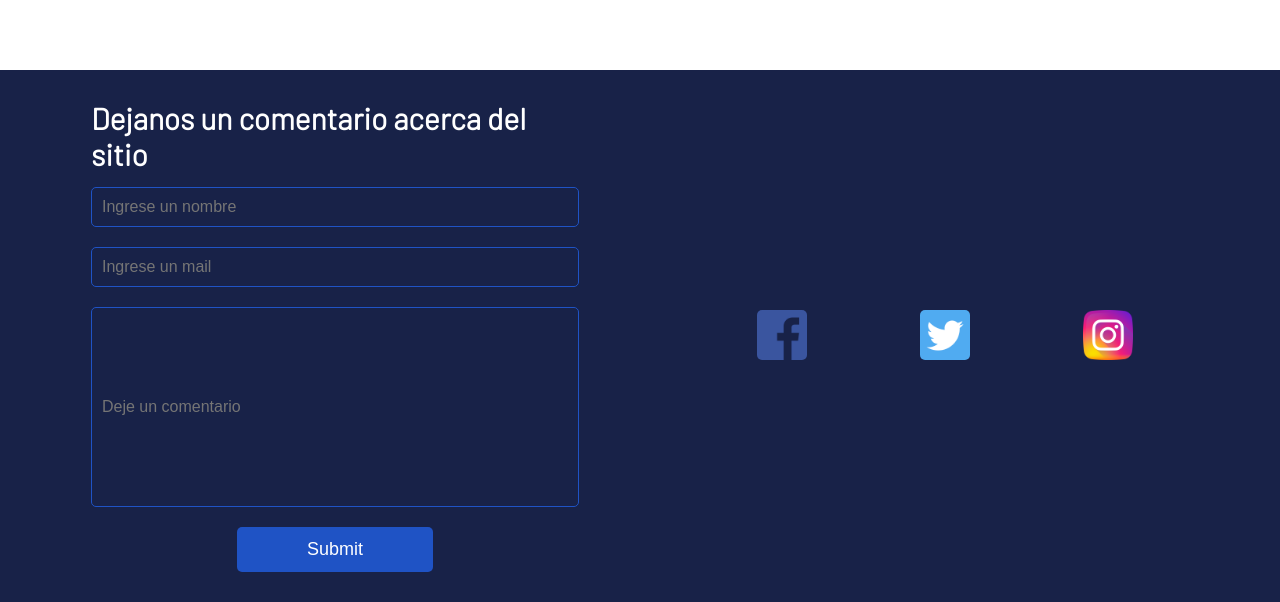
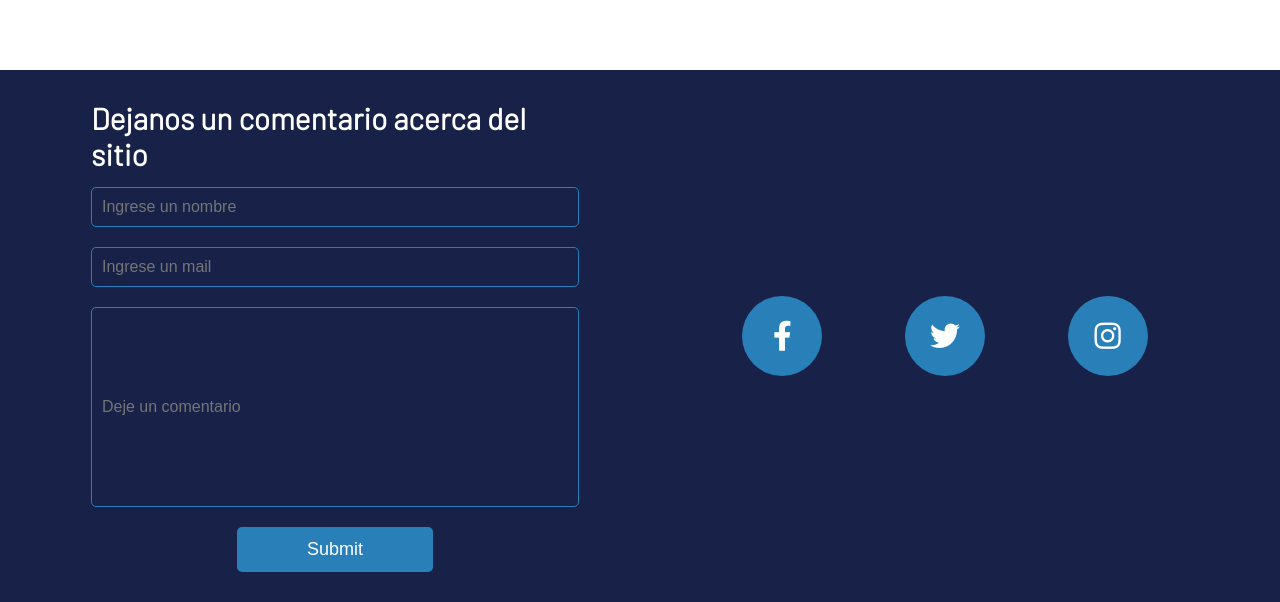
Before and after one commit to eliasmorelli97/proyecto_coderhouse, a plain HTML site: page index.html in a window 1280 px wide. Shown: the part 1381-1983 px from the top of the page. Drawn offline with Linux system fonts and the light colour scheme; a web font is replaced by a local one.

Commit message:
Agregando animaciones

```diff
--- a/css/index.css
+++ b/css/index.css
@@ -50,6 +50,10 @@ header picture {
 header picture img {
     max-width: 20rem;
     min-width: 15rem;
+}
+
+header picture img:hover {
+    animation: bounce 1s linear;
 }
 
 .menu_icon img {
@@ -166,7 +170,7 @@ footer {
     border-radius: 0.5rem;
     margin-bottom: 2rem;
     padding: 1rem;
-    border: 0.1rem solid #1f53c5;
+    border: 0.1rem solid #2980b9;
     font-size: 1.6em;
     color: white;
 }
@@ -178,12 +182,13 @@ footer {
 .contact__form__button {
     width: 40%;
     align-self: center;
-    background-color: #1f53c5;
+    background-color: #2980b9;
     border-radius: 0.5rem;
     padding: 1.2rem;
     border: none;
     color: white;
     font-size: 1.8em;
+    cursor: pointer;
 }
 
 .social_media {
@@ -192,10 +197,43 @@ footer {
     justify-content: space-around;
 }
 
-.social_media picture img {
-    border-radius: 0.5rem;
-    width: 5rem;
-    height: 5rem;
+.social_media a {
+    display: inline-flex;
+    font-size: 3em;
+    color: white;
+    width: 8rem;
+    height: 8rem;
+    justify-content: center;
+    align-items: center;
+    position: relative;
+    z-index: 0;
+    cursor: pointer;
+}
+
+.social_media a::before {
+    content: "";
+    position: absolute;
+    width: 8rem;
+    height: 8rem;
+    background: #2980b9;
+    border-radius: 50%;
+    z-index: -1;
+    transition: 0.3s ease-in;
+}
+
+.social_media a:hover::before {
+    transform: scale(0);
+}
+
+.social_media a i {
+    transition: 0.3s ease-in;
+}
+
+.social_media a:hover i {
+    background: #2980b9;
+    -webkit-background-clip: text;
+    -webkit-text-fill-color: transparent;
+    transform: scale(2.2);
 }
 
 .characters {
@@ -313,6 +351,23 @@ footer {
 
 .titans__box__image {
     width: 100%;
+}
+
+/* ANIMACIONES */
+
+@keyframes bounce {
+    20%, 50%, 80%, to {
+        transform: translateY(0);
+    }
+    40% {
+        transform: translateY(-20px);
+    }
+    70% {
+        transform: translateY(-15px);
+    }
+    90% {
+        transform: translateY(-4px);
+    }
 }
 
 /* RESPONSIVE */
--- a/index.html
+++ b/index.html
@@ -4,6 +4,7 @@
     <meta charset="UTF-8">
     <meta http-equiv="X-UA-Compatible" content="IE=edge">
     <meta name="viewport" content="width=device-width, initial-scale=1.0">
+    <link rel="stylesheet" href="https://cdnjs.cloudflare.com/ajax/libs/font-awesome/6.1.1/css/all.min.css">
     <link rel="stylesheet" href="./css/index.css">
     <title>We Love AoT | Home</title>
 </head>
@@ -77,15 +78,9 @@
                 </form>
             </div>
             <div class="social_media">
-                <picture>
-                    <img src="./media/logo_facebook.png" alt="Logo Facebook">
-                </picture>
-                <picture>
-                    <img src="./media/logo_twitter.png" alt="Logo Twitter">
-                </picture>
-                <picture>
-                    <img src="./media/logo_instagram.png" alt="Logo Instagram">
-                </picture>
+                <a href="#"><i class="fab fa-facebook-f"></i></a>
+                <a href="#"><i class="fab fa-twitter"></i></a>
+                <a href="#"><i class="fab fa-instagram"></i></a>
             </div>
         </div>
     </footer>
```
